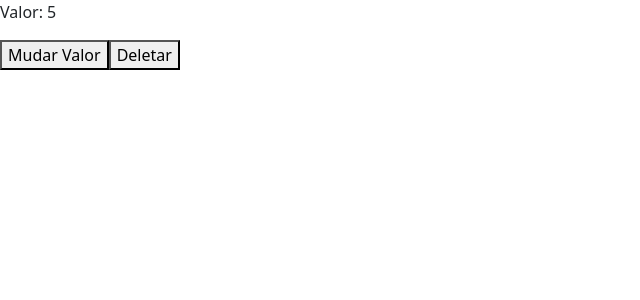
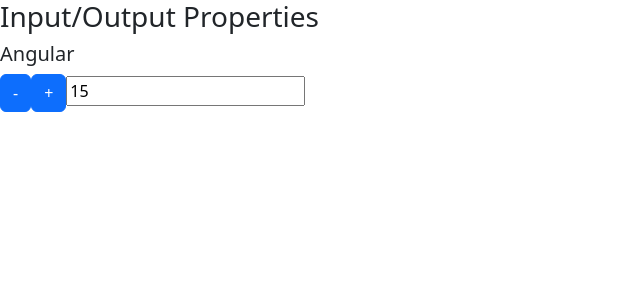
Before and after one commit to daniel-souto-rodrigues/first-project-angular, an Angular app: page / in a window 1280 px wide. Shown: the top 300 px of the page, without its empty margins (0-640 px from the left). Built offline with nearby package versions, Linux system fonts and the light colour scheme.

Commit message:
Access to DOM and template with ViewChild

```diff
--- a/src/app/app.component.html
+++ b/src/app/app.component.html
@@ -1,3 +1 @@
-<app-ciclo [valorInicial]="valor" *ngIf="!deletarCiclo"></app-ciclo>
-<button (click)="mudarValor()">Mudar Valor</button>
-<button (click)="destruirCiclo()">Deletar</button>
+<app-data-binding></app-data-binding>
--- a/src/app/output-property/output-property.component.html
+++ b/src/app/output-property/output-property.component.html
@@ -1,5 +1,5 @@
 <div>
     <button class="btn btn-primary"(click)="decrement()">-</button>
     <button class="btn btn-primary" (click)="increment()">+</button>
-    <input type="text" [value]="valor" readonly>
+    <input type="text" [value]="valor" readonly #campoInput>
 </div>
--- a/src/app/output-property/output-property.component.ts
+++ b/src/app/output-property/output-property.component.ts
@@ -1,4 +1,4 @@
-import { Component, Input, OnInit, Output, EventEmitter } from '@angular/core';
+import { Component, Input, OnInit, Output, EventEmitter, ViewChild, ElementRef } from '@angular/core';
 
 @Component({
   selector: 'contador',
@@ -11,12 +11,14 @@
 
   @Output() mudouValor = new EventEmitter();
 
+  @ViewChild('campoInput', {static: false}) campoValorInput!: ElementRef;
+
   decrement() {
-    this.valor--;
+    this.campoValorInput.nativeElement.value++;
     this.mudouValor.emit({ novoValor: this.valor });
   }
   increment() {
-    this.valor++;
+    this.campoValorInput.nativeElement.value--;
     this.mudouValor.emit({ novoValor: this.valor });
   }
 
```
